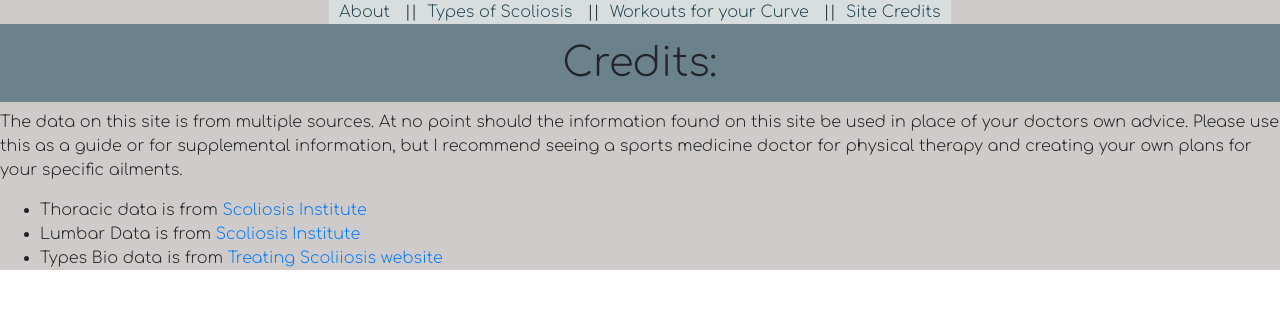
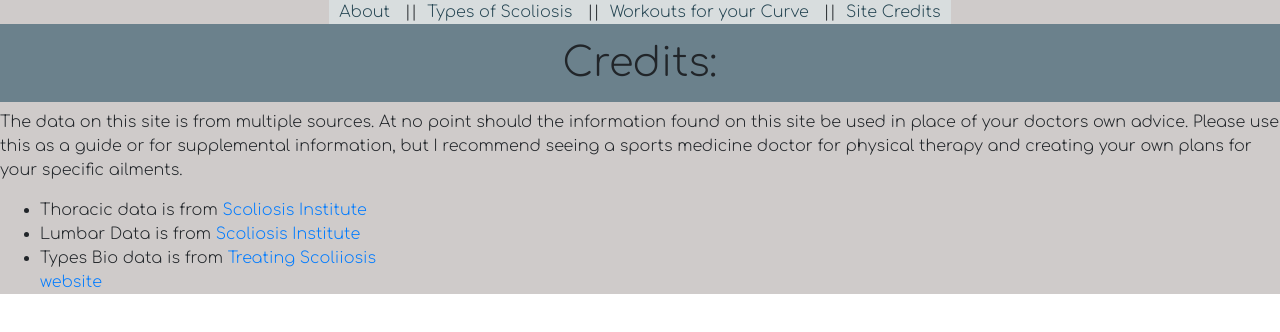
Before and after one commit to YoshiMejia/scoliosis-SPA, a React (Create React App) app: page /bibliography in a window 1280 px wide. Shown: the top 332 px of the page. Built offline with nearby package versions, Linux system fonts and the light colour scheme.

Commit message:
moved classname around

```diff
--- a/src/App.css
+++ b/src/App.css
@@ -113,6 +113,7 @@ h1.banner {
   margin: 0 auto;
 }
 
+/* lumbar page */
 .lumbar_div {
   height: fit-content;
 }
@@ -143,3 +144,8 @@ h1.banner {
 .symptoms{
   margin-bottom: 14px;
 }
+
+/* credits page  */
+.credits_list{
+  width: 30%;
+}
--- a/src/components/Bibliography.js
+++ b/src/components/Bibliography.js
@@ -8,8 +8,8 @@ export function Bibliography(){
             </div>
             <div>
                 <p>The data on this site is from multiple sources. At no point should the information found on this site be used in place of your doctors own advice. Please use this as a guide or for supplemental information, but I recommend seeing a sports medicine doctor for physical therapy and creating your own plans for your specific ailments.</p>
-                <div className="credits_list">
-                    <ul>
+                <div>
+                    <ul className="credits_list">
                         <li>Thoracic data is from <a href={'https://scoliosisinstitute.com/thoracic-scoliosis/'}>Scoliosis Institute</a> </li>
                         <li>Lumbar Data is from <a href={'https://scoliosisinstitute.com/lumbar-scoliosis/'}>Scoliosis Institute</a> </li>
                         <li>Types Bio data is from <a href ={'https://www.treatingscoliosis.com/blog/scoliosis-types-differences/#what_sets_the_different_types_of_scoliosis_apart'}>Treating Scoliiosis website</a></li>
```
